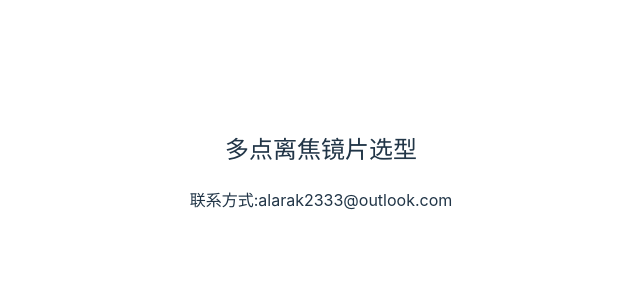
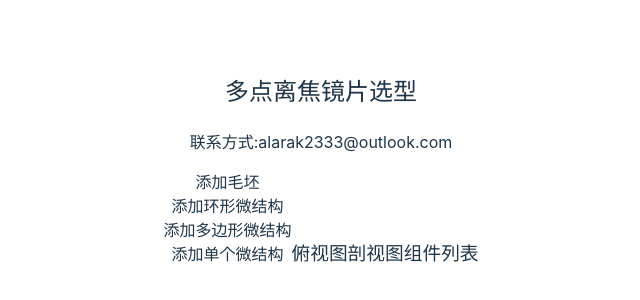
Before and after one commit to alarak233/lens_selection, a Vue app: page / in a window 1280 px wide. Shown: the part 230-530 px from the top of the page, without its empty margins (319-959 px from the left). Built offline with nearby package versions, Linux system fonts and the light colour scheme.

Commit message:
初步界面

```diff
--- a/src/App.vue
+++ b/src/App.vue
@@ -6,7 +6,33 @@
     <h2>多点离焦镜片选型</h2>
     <p>联系方式:alarak2333@outlook.com</p>
   </div>
+  <div class="div_inline">
+    <div>
+      添加毛坯
+    </div>
+    <div>
+      添加环形微结构
+    </div>
+    <div>
+      添加多边形微结构
+    </div>
+    <div>
+      添加单个微结构
+    </div>
+  </div>
+  <div class="div_inline">
+    <h3>俯视图</h3>
+  </div>
+  <div class="div_inline">
+    <h3>剖视图</h3>
+  </div>
+  <div class="div_inline">
+    <h3>组件列表</h3>
+  </div>
 </template>
 
 <style scoped>
+.div_inline {
+  display: inline-block;
+}
 </style>
```
